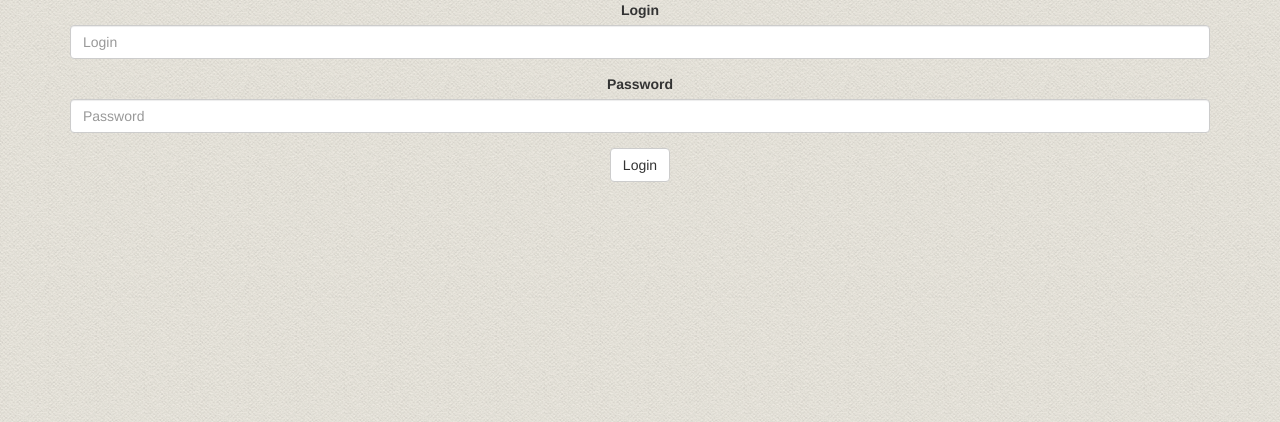
After one commit to YuriySaveliev/riders-manage-tool, a Flask app: page /login in a window 1280 px wide. The commit adds this page. Shown: the top 422 px of the page. Run offline with Flask 2, Linux system fonts and the light colour scheme; some libraries are stand-ins or nearby versions.

Commit message:
Login page add

```diff
--- a/rmt.py
+++ b/rmt.py
@@ -48,9 +48,35 @@ def get_password(username):
 def unauthorized():
     return make_response(jsonify({'error': 'Unauthorized access'}), 401)'''
 
+@app.errorhandler(404)
+def not_found(error):
+    return make_response(jsonify({'error': 'Not found'}), 404)
+
 @app.route('/')
 def index():
-    return render_template('index.html')
+    return redirect(url_for('login'))
+
+@app.route('/login', methods=['GET', 'POST'])
+def login():
+    error = None
+    if request.method == 'POST':
+        if request.form['login'] != 'Vasya':
+            error = 'Invalid username'
+        elif request.form['password'] != '1111':
+            error = 'Invalid password'
+        else:
+            session['logged_in'] = True
+            return redirect(url_for('main'))
+    return render_template('login.html', error=error)
+
+@app.route('/logout')
+def logout():
+    session.pop('logged_in', None)
+    return redirect(url_for('login'))
+
+@app.route('/index')
+def main():
+    return render_template('main.html')
 
 @app.route('/api/rmt/riders', methods=['GET'])
 #@auth.login_required
@@ -59,26 +85,34 @@ def get_riders():
     riders = [dict(id=row[0], firstName=row[1], lastName=row[2], size=row[3], brand=row[4], riderClass=row[5], numberRider=row[6]) for row in cur.fetchall()]
     return jsonify({'riders': riders})
 
-#@app.route('/api/rmt/riders/<int:rider_id>', methods=['GET'])
-#def get_rider(rider_id):
-#    rider = [rider for rider in riders if rider['id'] == rider_id]
-#    return jsonify({'rider': rider})
+@app.route('/api/rmt/riders/<int:rider_id>', methods=['GET'])
+def get_rider(rider_id):
+    cur = g.db.execute('select id, firstName, lastName, size, brand, riderClass, numberRider from riders where id=' + str(rider_id))
+    rider =  cur.fetchall()
+    if len(rider) == 0:
+        abort(404)
+    rider = dict(id=rider[0][0], firstName=rider[0][1], lastName=rider[0][2], size=rider[0][3], brand=rider[0][4], riderClass=rider[0][5], numberRider=rider[0][6])
+    return jsonify({'rider': rider})
 
 @app.route('/api/rmt/riders/<int:rider_id>', methods=['DELETE'])
 def remove_rider(rider_id):
+    cur = g.db.execute('select id, firstName, lastName, size, brand, riderClass, numberRider from riders where id=' + str(rider_id))
+    if len(cur.fetchall()) == 0:
+        abort(404)
     cur = g.db.execute('delete from riders where id=' + str(rider_id))
     g.db.commit()
     return jsonify({'result': True})
 
 @app.route('/api/rmt/riders', methods=['POST'])
 def post_rider():
+    if not request.json:
+        abort(400)
     content = request.get_json(force=True)
     #if not session.get('logged_in'):
     #    abort(401)
-    g.db.execute('insert into riders (firstName, lastName, size, brand, riderClass, numberRider) values (?, ?, ?, ?, ?, ?)', [content['firstName'], content['lastName'], content['size'], content['brand'], content['riderClass'], content['numberRider']])
+    g.db.execute('insert into riders (firstName, lastName, size, brand, riderClass, numberRider) values (?, ?, ?, ?, ?, ?)',
+                [content['firstName'], content['lastName'], content['size'], content['brand'], content['riderClass'], content['numberRider']])
     g.db.commit()
-    #flash('New entry was successfully posted')
-    #return redirect(url_for('show_entries'))
 
     rider = {
         'firstName': content['firstName'],
@@ -92,10 +126,15 @@ def post_rider():
 
 @app.route('/api/rmt/riders/<int:rider_id>', methods=['PUT'])
 def update_rider(rider_id):
+    if not request.json:
+        abort(400)
     rider = {}
     content = request.get_json(force=True)
-    print content
-    cur = g.db.execute('update riders set firstName=?, lastName=?, size=?, brand=?, riderClass=?, numberRider=? where id=?', [content['firstName'], content['lastName'], content['size'], content['brand'], content['riderClass'], content['numberRider'], str(rider_id)])
+    cur = g.db.execute('select id, firstName, lastName, size, brand, riderClass, numberRider from riders where id=' + str(rider_id))
+    if len(cur.fetchall()) == 0:
+        abort(404)
+    cur = g.db.execute('update riders set firstName=?, lastName=?, size=?, brand=?, riderClass=?, numberRider=? where id=?',
+                    [content['firstName'], content['lastName'], content['size'], content['brand'], content['riderClass'], content['numberRider'], str(rider_id)])
     g.db.commit()
     rider['firstName'] = content['firstName']
     rider['lastName'] = content['lastName']
@@ -106,4 +145,4 @@ def update_rider(rider_id):
     return jsonify({'rider': rider})
 
 if __name__ == '__main__':
-    app.run(debug=True)
+    app.run(debug=True, host='0.0.0.0')
--- /dev/null
+++ b/templates/login.html
@@ -0,0 +1,15 @@
+{% extends "index.html" %}
+
+{% block content %}
+<form action="" method="POST">
+  <div class="form-group">
+    <label for="inputLogin">Login</label>
+    <input type="text" class="form-control" id="exampleInputEmail1" placeholder="Login" name="login">
+  </div>
+  <div class="form-group">
+    <label for="inputPassword">Password</label>
+    <input type="password" class="form-control" id="inputPassword" placeholder="Password" name="password">
+  </div>
+  <button type="submit" class="btn btn-default">Login</button>
+</form>
+{% endblock %}
```
Also changed, not shown: templates/index.html (+1 -120 lines), templates/main.html (added, +131 -0 lines).
